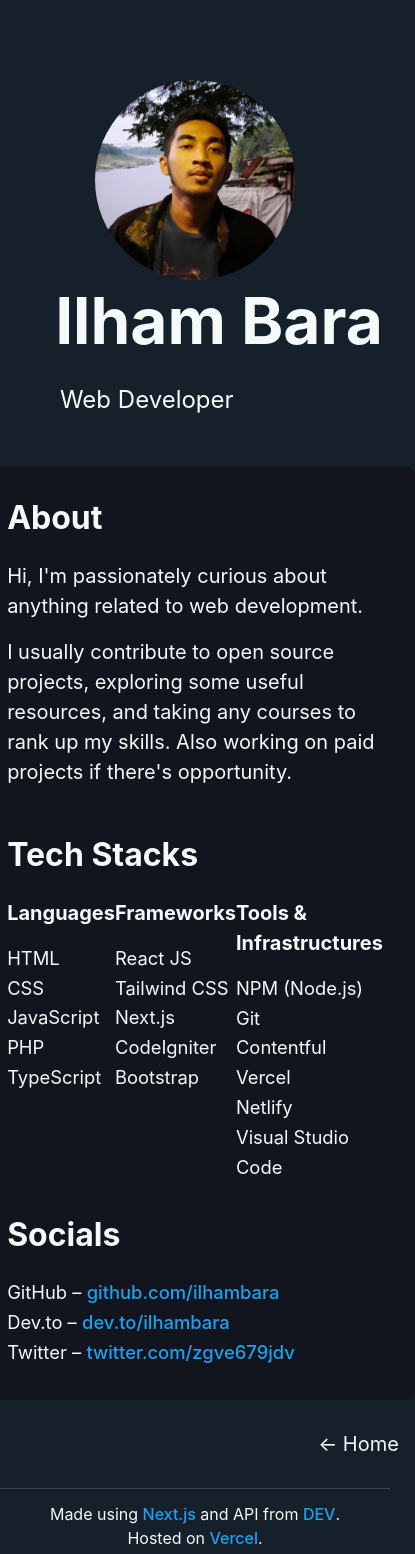
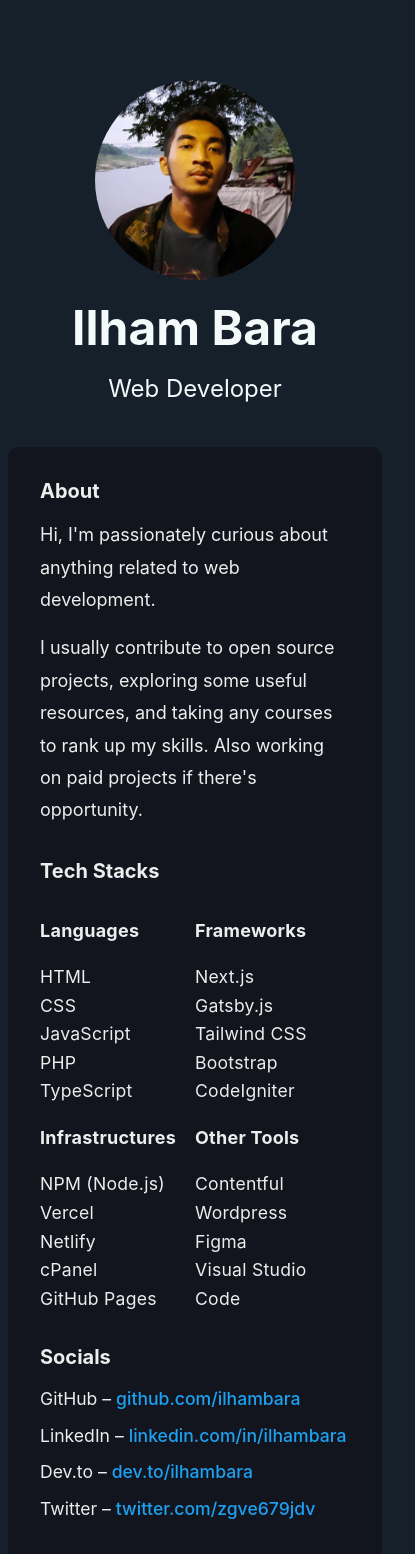
Before and after one commit to ilhambara/portfolio, a Next.js app: page /about in a window 390 px wide. Shown: the top 1554 px of the page, 415 px wide, since content can reach past the window. Built offline with nearby package versions, Linux system fonts and the light colour scheme.

Commit message:
Create class components and edit responsive for about.js

```diff
--- a/components/Footer.js
+++ b/components/Footer.js
@@ -1,4 +1,4 @@
-import footer from '../styles/Footer.module.css';
+import footer from '../styles/Components.module.css';
 
 export const Footer = () => {
   return (
--- a/pages/about.js
+++ b/pages/about.js
@@ -1,19 +1,20 @@
 import Head from 'next/head';
 import Image from 'next/image';
 import styles from '../styles/About.module.css';
+import components from '../styles/Components.module.css';
 
 export default function About() {
   return (
-    <div className={styles.container}>
+    <div className={components.container}>
       <Head>
         <title>About | Next Portfolio</title>
         <link rel="icon" href="/favicon.ico" />
       </Head>
 
-      <main className={styles.main}>
+      <main className={components.main}>
         <div className={styles.profile}>
           <div className={styles.avatar}>
-            <Image src="/img/ava.jpg" alt="Picture of the author" width={200} height={200} className={styles.avatar} />
+            <Image src="/img/ava.jpg" alt="picture of me" width={200} height={200} className={styles.avatar} />
           </div>
           <div className={styles.info}>
             <h1 className={styles.title}>Ilham Bara</h1>
@@ -42,21 +43,29 @@ export default function About() {
               <div className={styles.grid__elements}>
                 <h5 className={styles.text__desc}>Frameworks</h5>
                 <ul className={styles.list__ul}>
-                  <li>React JS</li>
+                  <li>Next.js</li>
+                  <li>Gatsby.js</li>
                   <li>Tailwind CSS</li>
-                  <li>Next.js</li>
+                  <li>Bootstrap</li>
                   <li>CodeIgniter</li>
-                  <li>Bootstrap</li>
                 </ul>
               </div>
               <div className={styles.grid__elements}>
-                <h5 className={styles.text__desc}>Tools & Infrastructures</h5>
+                <h5 className={styles.text__desc}>Infrastructures</h5>
                 <ul className={styles.list__ul}>
                   <li>NPM (Node.js)</li>
-                  <li>Git</li>
-                  <li>Contentful</li>
                   <li>Vercel</li>
                   <li>Netlify</li>
+                  <li>cPanel</li>
+                  <li>GitHub Pages</li>
+                </ul>
+              </div>
+              <div className={styles.grid__elements}>
+                <h5 className={styles.text__desc}>Other Tools</h5>
+                <ul className={styles.list__ul}>
+                  <li>Contentful</li>
+                  <li>Wordpress</li>
+                  <li>Figma</li>
                   <li>Visual Studio Code</li>
                 </ul>
               </div>
@@ -65,7 +74,7 @@ export default function About() {
           <div className={styles.socials}>
             <h3 className={styles.text__title}>Socials</h3>
             <ul className={styles.list__ul}>
-              <li>
+              <li className={styles.list__socials}>
                 GitHub –{' '}
                 <span className={styles.text__span}>
                   <a href="https://github.com/ilhambara" target="_blank">
@@ -73,7 +82,15 @@ export default function About() {
                   </a>
                 </span>
               </li>
-              <li>
+              <li className={styles.list__socials}>
+                LinkedIn –{' '}
+                <span className={styles.text__span}>
+                  <a href="https://www.linkedin.com/in/ilhambara/" target="_blank">
+                    linkedin.com/in/ilhambara
+                  </a>
+                </span>
+              </li>
+              <li className={styles.list__socials}>
                 Dev.to –{' '}
                 <span className={styles.text__span}>
                   <a href="https://dev.to/ilhambara" target="_blank">
@@ -81,7 +98,7 @@ export default function About() {
                   </a>
                 </span>
               </li>
-              <li>
+              <li className={styles.list__socials}>
                 Twitter –{' '}
                 <span className={styles.text__span}>
                   <a href="https://twitter.com/zgve679jdv" target="_blank">
@@ -92,7 +109,7 @@ export default function About() {
             </ul>
           </div>
         </div>
-        <div className={styles.back__button}>
+        <div className={components.back__button}>
           <a href="/">&larr; Home</a>
         </div>
       </main>
--- a/pages/blog/[id].js
+++ b/pages/blog/[id].js
@@ -1,4 +1,5 @@
 import styles from '../../styles/Blog.module.css';
+import components from '../../styles/Components.module.css';
 
 export const getStaticPaths = async () => {
   const res = await fetch('https://dev.to/api/articles?username=ilhambara');
@@ -28,8 +29,8 @@ export const getStaticProps = async (context) => {
 
 const Posts = ({ post }) => {
   return (
-    <div className={styles.container}>
-      <main className={styles.main}>
+    <div className={components.container}>
+      <main className={components.main}>
         <div className={styles.posts}>
           <h3>{post.title}</h3>
           <p>{post.body_html}</p>
--- a/pages/index.js
+++ b/pages/index.js
@@ -1,16 +1,17 @@
 import Head from 'next/head';
 import Image from 'next/image';
 import styles from '../styles/Home.module.css';
+import components from '../styles/Components.module.css';
 
 export default function Home() {
   return (
-    <div className={styles.container}>
+    <div className={components.container}>
       <Head>
         <title>Ilham Bara | Next Portfolio</title>
         <link rel="icon" href="/favicon.ico" />
       </Head>
 
-      <main className={styles.main}>
+      <main className={components.main}>
         <div className={styles.header}>
           <div className={styles.header__title}>
             <h1 className={styles.title}>
--- a/styles/About.module.css
+++ b/styles/About.module.css
@@ -1,36 +1,9 @@
-.container {
-  min-height: 100vh;
-  padding: 0 0.5rem;
-  display: flex;
-  flex-direction: column;
-  justify-content: center;
-  align-items: center;
-}
-
-.main {
-  padding: 5rem 0 0 0;
-  flex: 1;
-  display: flex;
-  flex-direction: column;
-  justify-content: center;
-  align-items: center;
-}
-
-.title a {
-  color: #1da1f2;
-  text-decoration: none;
-}
-
-.title a:hover,
-.title a:focus,
-.title a:active {
-  text-decoration: underline;
-}
+@import url('https://fonts.googleapis.com/css2?family=Manrope:wght@400;500&display=swap');
 
 .title {
   margin: 0;
   line-height: 1.15;
-  font-size: 4rem;
+  font-size: 3rem;
 }
 
 .title,
@@ -49,7 +22,6 @@
   align-items: center;
   justify-content: center;
   flex-wrap: wrap;
-  max-width: 800px;
 }
 
 .avatar {
@@ -63,63 +35,55 @@
 /* About Section */
 
 .background__about {
-  max-width: 800px;
+  max-width: 840px;
   height: max-content;
   margin-top: 1.5rem;
   border-radius: 10px;
   background-color: #12151d;
+  color: #ededee;
 }
 
 .about {
-  display: flex;
-  flex-direction: column;
-  text-align: left;
-  flex-wrap: wrap;
-  max-width: 800px;
   margin: 2rem;
 }
 
 .text__title {
   margin: 0 0 1.5rem 0;
-  font-size: 2rem;
+  font-size: 1.25rem;
 }
 
 .text__desc {
   margin: 0 0 1rem 0;
-  line-height: 1.5;
-  font-size: 1.25rem;
+  line-height: 1.8;
+  font-size: 1.125rem;
 }
 
 .techstacks {
-  display: flex;
-  flex-direction: column;
-  text-align: left;
-  max-width: 800px;
   margin: 2rem;
 }
 
 .grid__display {
   display: grid;
-  grid-template-columns: repeat(3, 1fr);
+  grid-template-columns: repeat(4, 1fr);
 }
 
 .grid__elements {
   overflow-wrap: break-word;
+  letter-spacing: 0.25px;
 }
 
 .list__ul {
   list-style-type: none;
-  font-size: 1.15rem;
+  font-size: 1rem;
   line-height: 1.625;
 }
 
 .socials {
-  display: flex;
-  flex-direction: column;
-  text-align: left;
-  flex-wrap: wrap;
-  max-width: 800px;
   margin: 2rem;
+}
+
+.list__socials {
+  padding-bottom: 0.5rem;
 }
 
 .text__span {
@@ -131,18 +95,38 @@
   text-decoration: underline;
 }
 
-/* Back Button */
+@media (max-width: 600px) {
+  .profile {
+    flex-direction: column;
+  }
 
-.back__button {
-  display: flex;
-  align-self: flex-end;
-  margin: 2rem 1rem;
+  .info {
+    margin-left: 0;
+  }
+
+  .title,
+  .description {
+    text-align: center;
+    margin: 1rem;
+  }
+
+  .text__title {
+    margin-bottom: 1rem;
+  }
+
+  .background__about {
+    max-width: 100%;
+  }
+
+  .grid__display {
+    grid-template-columns: repeat(2, 1fr);
+  }
+
+  .grid__elements {
+    margin-top: 1rem;
+  }
+
+  .list__ul {
+    font-size: 1.1rem;
+  }
 }
-
-.back__button a {
-  font-size: 1.25rem;
-}
-
-.back__button:hover a {
-  text-decoration: underline;
-}
--- a/styles/Blog.module.css
+++ b/styles/Blog.module.css
@@ -1,21 +1,3 @@
-.container {
-  min-height: 100vh;
-  padding: 0 0.5rem;
-  display: flex;
-  flex-direction: column;
-  justify-content: center;
-  align-items: center;
-}
-
-.main {
-  padding: 5rem 0;
-  flex: 1;
-  display: flex;
-  flex-direction: column;
-  justify-content: center;
-  align-items: center;
-}
-
 .page__title {
   font-size: 1.25rem;
 }
@@ -61,22 +43,6 @@
   padding: 0 2rem;
 }
 
-/* Back Button */
-
-.back__button {
-  display: flex;
-  align-self: flex-end;
-  margin: 1rem;
-}
-
-.back__button a {
-  font-size: 1.25rem;
-}
-
-.back__button:hover a {
-  text-decoration: underline;
-}
-
 @media (max-width: 600px) {
   .main {
     padding: 2.5rem 0;
--- a/styles/Footer.module.css
+++ b/styles/Components.module.css
@@ -1,3 +1,41 @@
+/* base layout for every page */
+
+.container {
+  min-height: 100vh;
+  padding: 0 0.5rem;
+  display: flex;
+  flex-direction: column;
+  justify-content: center;
+  align-items: center;
+}
+
+.main {
+  padding: 5rem 0;
+  flex: 1;
+  display: flex;
+  flex-direction: column;
+  justify-content: center;
+  align-items: center;
+}
+
+/* back button to home page */
+
+.back__button {
+  display: flex;
+  align-self: flex-end;
+  margin: 2rem 1rem;
+}
+
+.back__button a {
+  font-size: 1.25rem;
+}
+
+.back__button:hover a {
+  text-decoration: underline;
+}
+
+/* footer */
+
 .footer {
   width: 100%;
   height: 100px;
@@ -36,6 +74,8 @@
   text-decoration: underline;
 }
 
+/* media query */
+
 @media (max-width: 600px) {
   .footer__flex {
     flex-direction: column;
--- a/styles/Experiences.module.css
+++ b/styles/Experiences.module.css
@@ -1,21 +1,3 @@
-.container {
-  min-height: 100vh;
-  padding: 0 0.5rem;
-  display: flex;
-  flex-direction: column;
-  justify-content: center;
-  align-items: center;
-}
-
-.main {
-  padding: 5rem 0 0 0;
-  flex: 1;
-  display: flex;
-  flex-direction: column;
-  justify-content: center;
-  align-items: center;
-}
-
 .title {
   margin: 0;
   line-height: 1.15;
@@ -94,19 +76,3 @@
 .text__span:hover {
   text-decoration: underline;
 }
-
-/* Back Button */
-
-.back__button {
-  display: flex;
-  align-self: flex-end;
-  margin: 2rem 1rem;
-}
-
-.back__button a {
-  font-size: 1.25rem;
-}
-
-.back__button:hover a {
-  text-decoration: underline;
-}
--- a/styles/Home.module.css
+++ b/styles/Home.module.css
@@ -1,21 +1,3 @@
-.container {
-  min-height: 100vh;
-  padding: 0 0.5rem;
-  display: flex;
-  flex-direction: column;
-  justify-content: center;
-  align-items: center;
-}
-
-.main {
-  padding: 5rem 0;
-  flex: 1;
-  display: flex;
-  flex-direction: column;
-  justify-content: center;
-  align-items: center;
-}
-
 .header {
   padding: 0;
   display: flex;
```
Also changed, not shown: pages/blog/index.js (+4 -3 lines), pages/experiences.js (+4 -3 lines).
